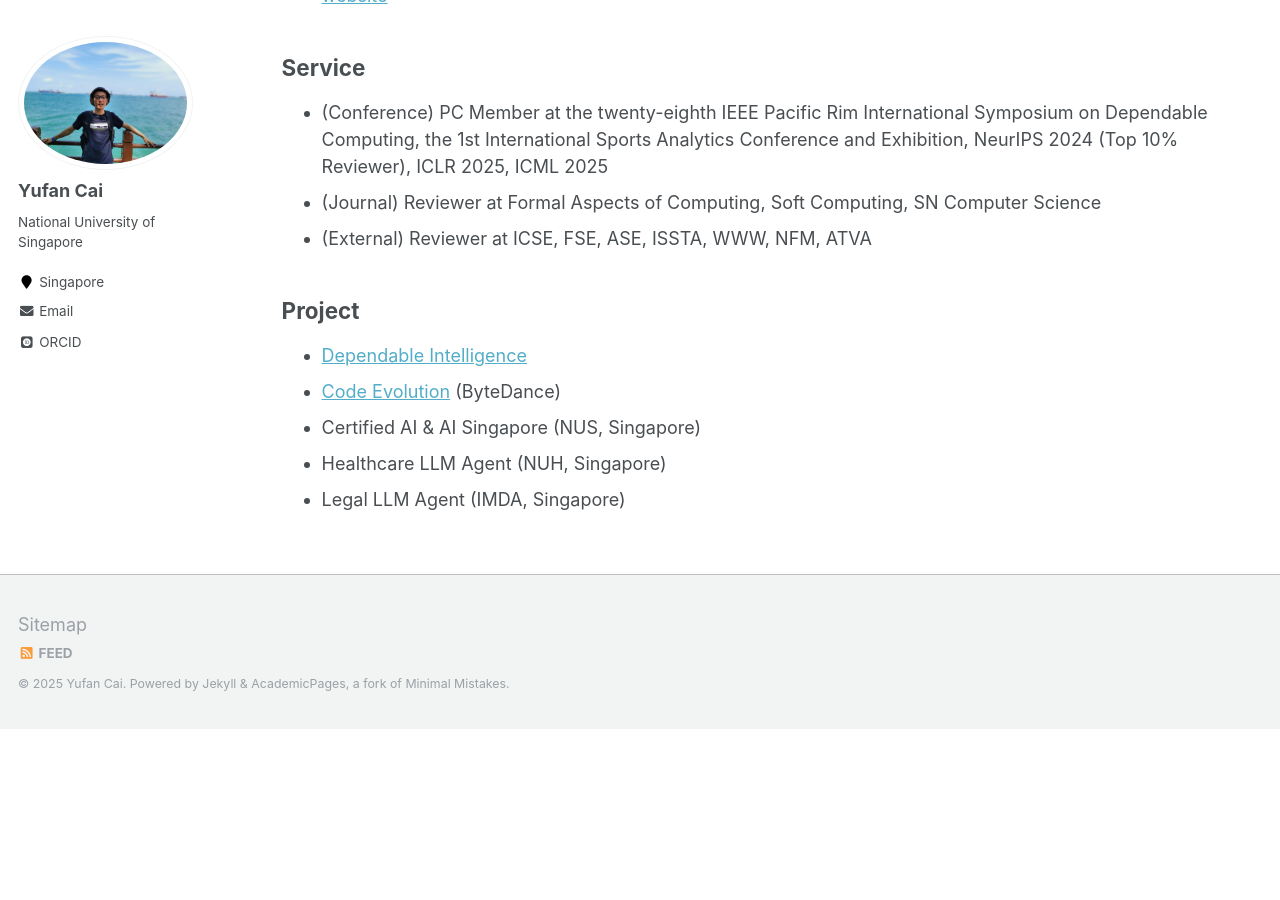
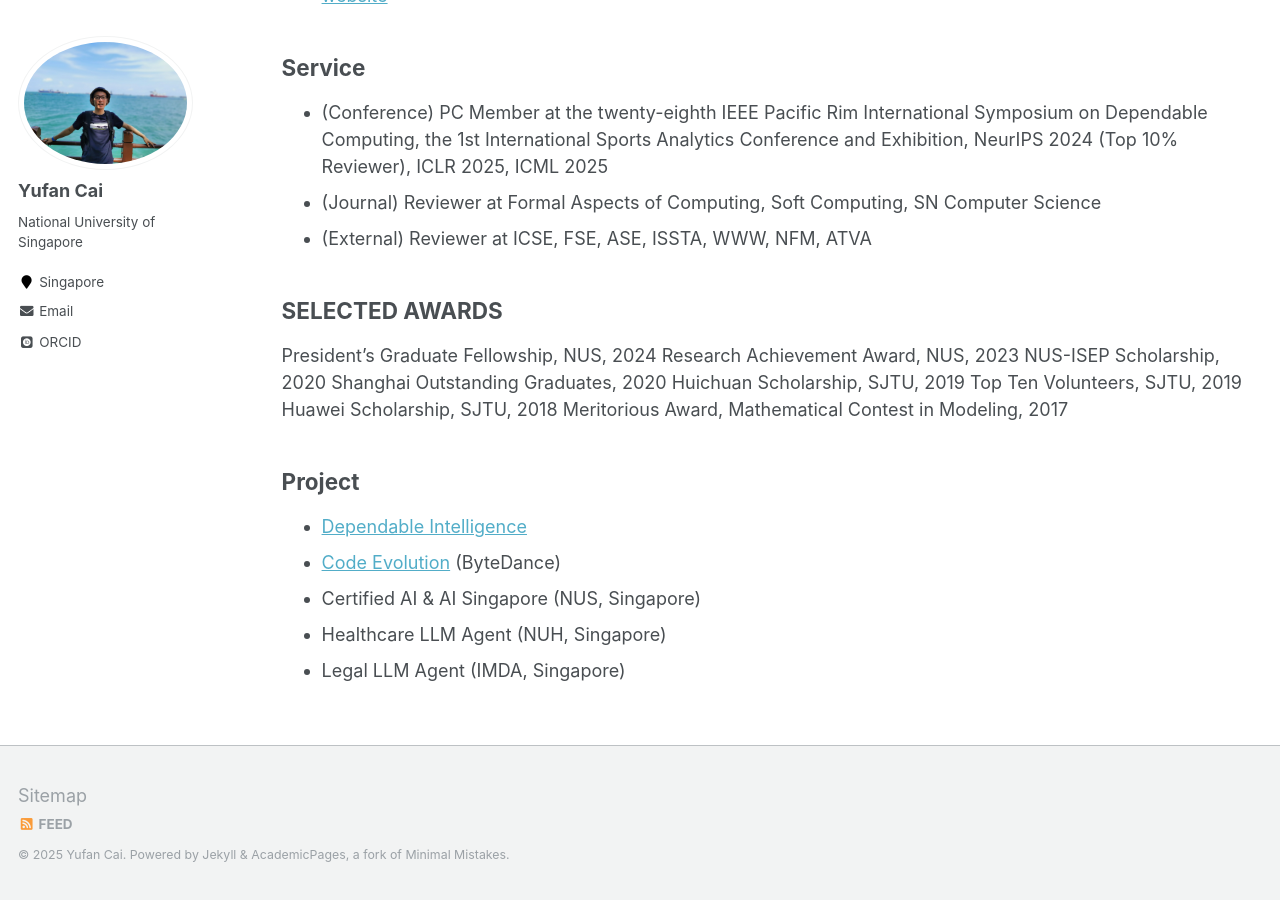
Before and after one commit to CaiYufan-NUS/caiyufan-nus.github.io, a Jekyll site: the page built from _pages/cv.md, in a window 1280 px wide and 900 px high, scrolled down 848 px. Built offline with Jekyll 4.4.1, drawn with Linux system fonts in a browser that asks for light colours; some web fonts are replaced; before the commit the page ends 1577 px from its top, so only the background shows below that.

Commit message:
Update cv.md

```diff
--- a/_pages/cv.md
+++ b/_pages/cv.md
@@ -25,6 +25,16 @@ redirect_from:
 - (Journal) Reviewer at Formal Aspects of Computing, Soft Computing, SN Computer Science
 - (External) Reviewer at ICSE,  FSE,  ASE, ISSTA, WWW, NFM, ATVA
 
+## SELECTED AWARDS
+President’s Graduate Fellowship, NUS, 2024
+Research Achievement Award, NUS, 2023
+NUS-ISEP Scholarship, 2020
+Shanghai Outstanding Graduates, 2020
+Huichuan Scholarship, SJTU, 2019
+Top Ten Volunteers, SJTU, 2019
+Huawei Scholarship, SJTU, 2018
+Meritorious Award, Mathematical Contest in Modeling, 2017
+
 ## Project
 - [Dependable Intelligence](https://www.depintel.com/)
 - [Code Evolution](https://se-research.bytedance.com/publication/issta24/) (ByteDance)
```
